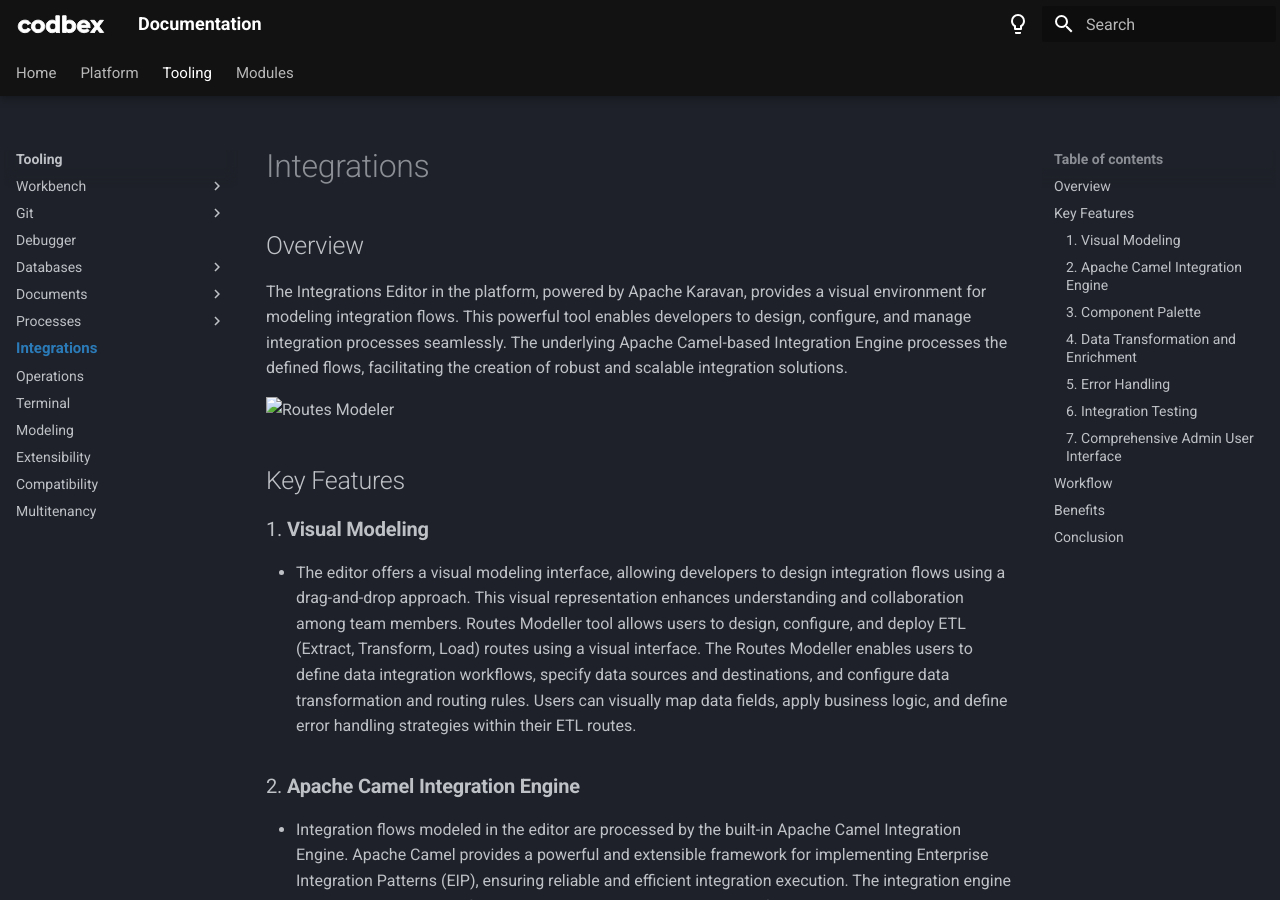
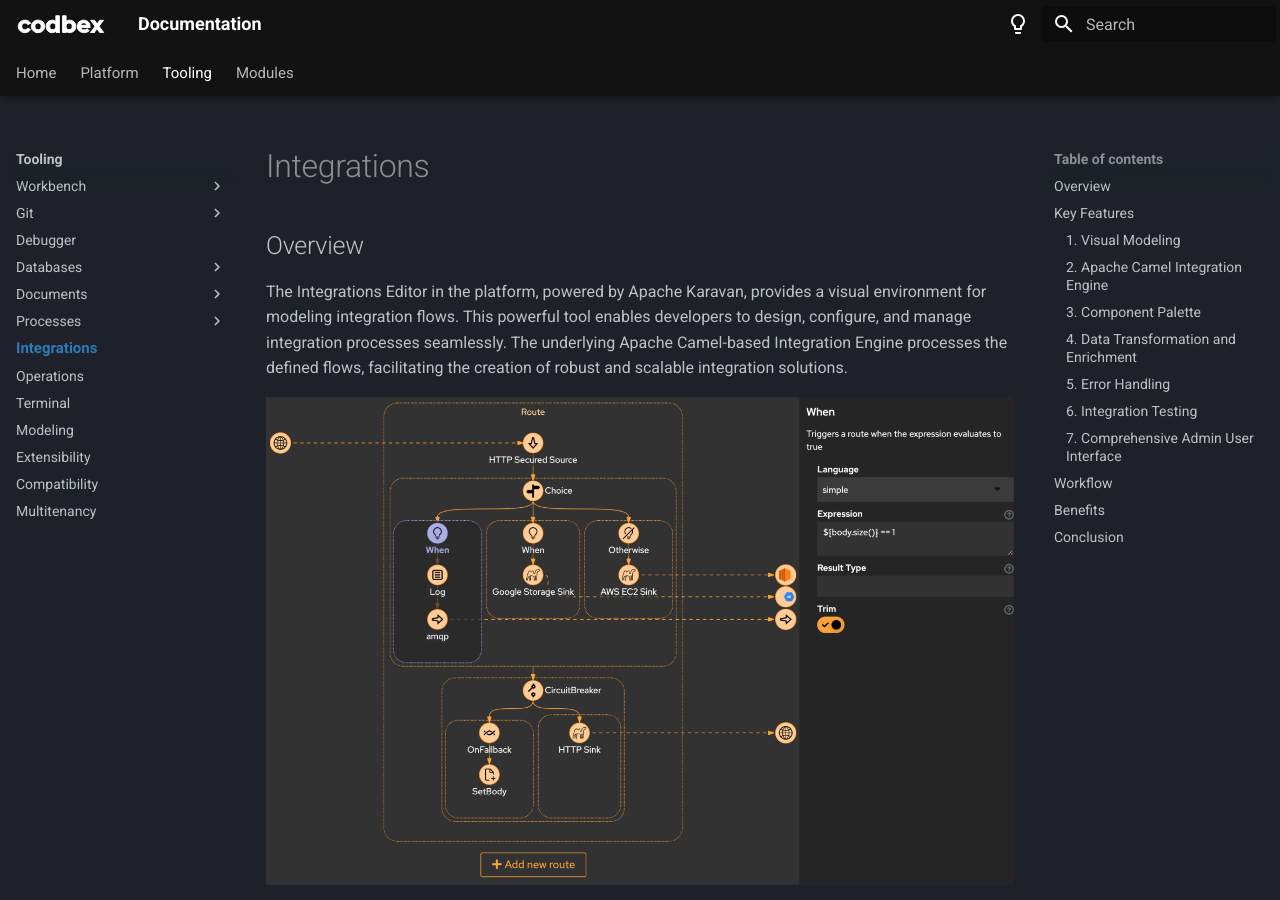
Before and after one commit to codbex/codbex-documentation, an MkDocs documentation site: the page built from docs/tooling/integrations/index.md, in a window 1280 px wide and 900 px high. Built offline with MkDocs 1.6.1 and Material for MkDocs 9.7.7, drawn with Linux system fonts in a browser that asks for light colours.

Commit message:
link fix

```diff
--- a/docs/tooling/integrations/index.md
+++ b/docs/tooling/integrations/index.md
@@ -4,7 +4,7 @@
 
 The Integrations Editor in the platform, powered by Apache Karavan, provides a visual environment for modeling integration flows. This powerful tool enables developers to design, configure, and manage integration processes seamlessly. The underlying Apache Camel-based Integration Engine processes the defined flows, facilitating the creation of robust and scalable integration solutions.
 
-![Routes Modeler](images/camel-sample-flow.png)
+![Routes Modeler](../../images/camel-sample-flow.png)
 
 ## Key Features
 
```
